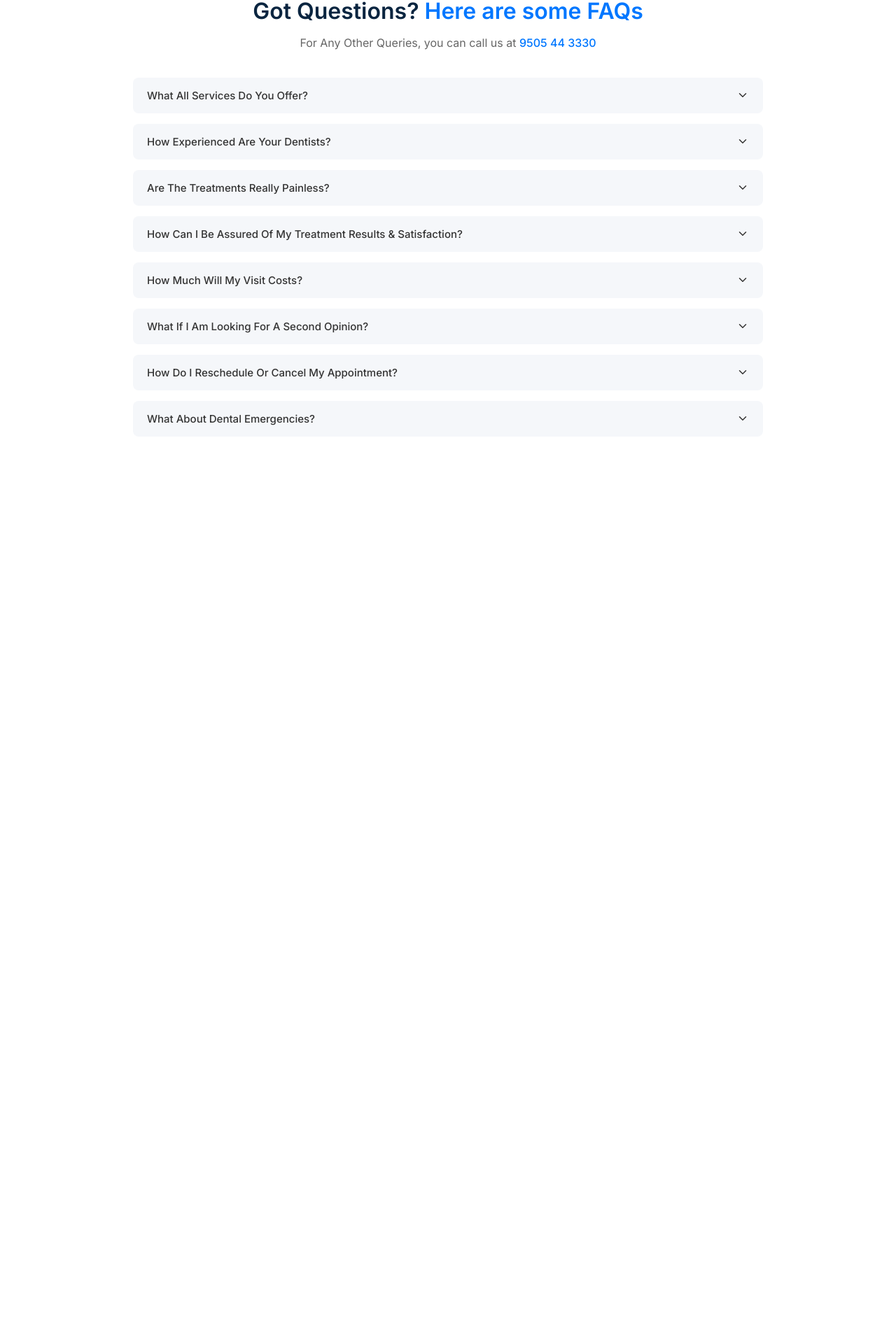
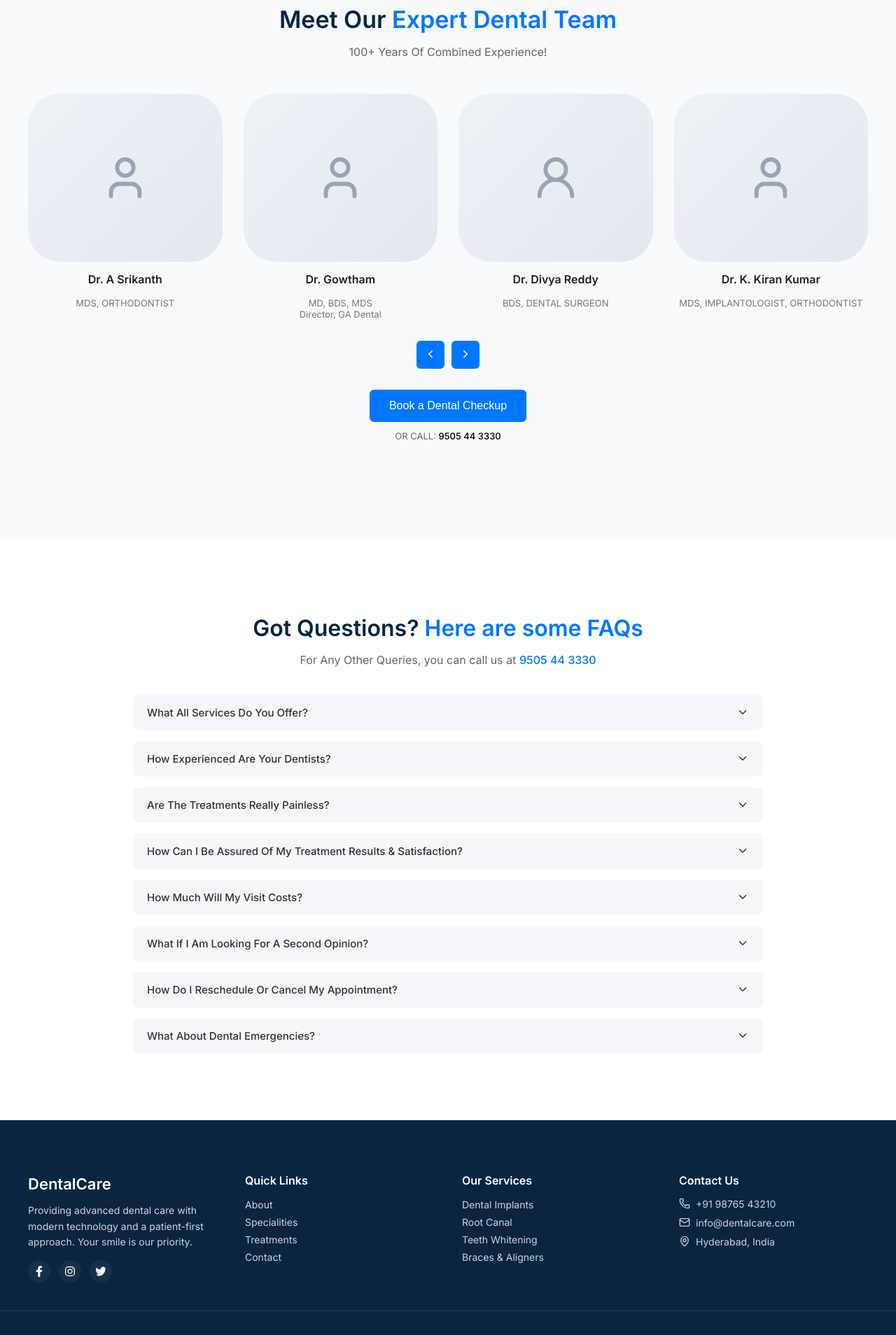
Before and after one commit to Arzun-Rzn/dental-clinic, a React (Vite) app: page / in a window 1280 px wide. Shown: the part 1737-3645 px from the top of the page at 70% size. Before the commit the page ends 2456 px from the top, so only its background shows below. Built offline with nearby package versions, Linux system fonts and the light colour scheme.

Commit message:
added footer and doctors

```diff
--- a/package.json
+++ b/package.json
@@ -13,6 +13,7 @@
     "lucide-react": "^1.14.0",
     "react": "^19.2.5",
     "react-dom": "^19.2.5",
+    "react-icons": "^5.6.0",
     "swiper": "^12.1.4"
   },
   "devDependencies": {
--- a/src/components/Doctors.jsx
+++ b/src/components/Doctors.jsx
@@ -1,11 +1,70 @@
-import React from 'react'
+import { ChevronLeft, ChevronRight, User, UserRound } from "lucide-react";
+import "../styles/Doctors.css";
 
-const Doctors = () => {
+function Doctors() {
+  const doctors = [
+    {
+      name: "Dr. A Srikanth",
+      role: "MDS, ORTHODONTIST",
+      gender: "male",
+    },
+    {
+      name: "Dr. Gowtham",
+      role: "MD, BDS, MDS\nDirector, GA Dental",
+      gender: "male",
+    },
+    {
+      name: "Dr. Divya Reddy",
+      role: "BDS, DENTAL SURGEON",
+      gender: "female",
+    },
+    {
+      name: "Dr. K. Kiran Kumar",
+      role: "MDS, IMPLANTOLOGIST, ORTHODONTIST",
+      gender: "male",
+    },
+  ];
+
   return (
-    <div>
+    <div className="doctors">
+      <div className="doctors-container">
 
+        <h2>
+          Meet Our <span>Expert Dental Team</span>
+        </h2>
+        <p>100+ Years Of Combined Experience!</p>
+
+        <div className="doctors-grid">
+          {doctors.map((doc, index) => (
+            <div className="doctor-card" key={index}>
+
+              <div className="img-wrapper placeholder">
+                {doc.gender === "female" ? (
+                  <UserRound size={70} />
+                ) : (
+                  <User size={70} />
+                )}
+              </div>
+
+              <h3>{doc.name}</h3>
+              <span>{doc.role}</span>
+            </div>
+          ))}
+        </div>
+
+        <div className="slider-controls">
+          <button><ChevronLeft size={18} /></button>
+          <button><ChevronRight size={18} /></button>
+        </div>
+
+        <div className="cta">
+          <button className="cta-btn">Book a Dental Checkup</button>
+          <p>OR CALL: <span>9505 44 3330</span></p>
+        </div>
+
+      </div>
     </div>
-  )
+  );
 }
 
-export default Doctors
+export default Doctors;
--- a/src/components/Footer.jsx
+++ b/src/components/Footer.jsx
@@ -1,11 +1,78 @@
-import React from 'react'
+import { Phone, Mail, MapPin } from "lucide-react";
+import { FaFacebookF, FaInstagram, FaTwitter } from "react-icons/fa";
 
-const Footer = () => {
+import "../styles/Footer.css";
+
+function Footer() {
   return (
-    <div>
+    <footer className="footer">
+      <div className="footer-container">
 
-    </div>
-  )
+        {/* COLUMN 1 */}
+        <div className="footer-col">
+          <h2 className="footer-logo">DentalCare</h2>
+          <p>
+            Providing advanced dental care with modern technology and a
+            patient-first approach. Your smile is our priority.
+          </p>
+
+          <div className="socials">
+            <FaFacebookF />
+            <FaInstagram />
+            <FaTwitter />
+          </div>
+        </div>
+
+        {/* COLUMN 2 */}
+        <div className="footer-col">
+          <h3>Quick Links</h3>
+          <ul>
+            <li>About</li>
+            <li>Specialities</li>
+            <li>Treatments</li>
+            <li>Contact</li>
+          </ul>
+        </div>
+
+        {/* COLUMN 3 */}
+        <div className="footer-col">
+          <h3>Our Services</h3>
+          <ul>
+            <li>Dental Implants</li>
+            <li>Root Canal</li>
+            <li>Teeth Whitening</li>
+            <li>Braces & Aligners</li>
+          </ul>
+        </div>
+
+        {/* COLUMN 4 */}
+        <div className="footer-col">
+          <h3>Contact Us</h3>
+
+          <div className="contact-item">
+            <Phone size={16} />
+            <span>+91 98765 43210</span>
+          </div>
+
+          <div className="contact-item">
+            <Mail size={16} />
+            <span>info@dentalcare.com</span>
+          </div>
+
+          <div className="contact-item">
+            <MapPin size={16} />
+            <span>Hyderabad, India</span>
+          </div>
+        </div>
+
+      </div>
+
+      {/* BOTTOM */}
+      <div className="footer-bottom">
+        <p>© 2026 DentalCare. All rights reserved.</p>
+      </div>
+    </footer>
+  );
 }
 
-export default Footer
+export default Footer;
--- /dev/null
+++ b/src/styles/Doctors.css
@@ -0,0 +1,191 @@
+.doctors {
+  padding: 90px 0;
+  background: #f8fafc;
+}
+
+.doctors-container {
+  max-width: 1200px;
+  margin: 0 auto;
+  padding: 0 20px;
+  text-align: center;
+}
+
+/* HEADING */
+.doctors h2 {
+  font-size: 34px;
+  font-weight: 600;
+  color: #0a2540;
+  margin-bottom: 10px;
+}
+
+.doctors h2 span {
+  color: #0077ff;
+}
+
+.doctors p {
+  color: #666;
+  margin-bottom: 50px;
+}
+
+/* GRID */
+.doctors-grid {
+  display: grid;
+  grid-template-columns: repeat(4, 1fr);
+  gap: 30px;
+}
+
+/* CARD */
+.doctor-card {
+  transition: all 0.35s ease;
+  cursor: pointer;
+}
+
+/* IMAGE WRAPPER (COMMON) */
+.img-wrapper {
+  border-radius: 46px;
+  overflow: hidden;
+  height: 240px;
+
+  display: flex;
+  align-items: center;
+  justify-content: center;
+
+  position: relative;
+}
+
+/* PLACEHOLDER STYLE */
+.img-wrapper.placeholder {
+  background: linear-gradient(135deg, #eef2f7, #e3e8ef);
+  color: #9aa4b2;
+
+  transition: all 0.3s ease;
+}
+
+/* ICON */
+.img-wrapper svg {
+  transition: all 0.35s ease;
+}
+
+/* IMAGE (FUTURE USE) */
+.img-wrapper img {
+  width: 100%;
+  height: 100%;
+  object-fit: cover;
+
+  filter: grayscale(100%);
+  transition: all 0.4s ease;
+}
+
+/* 🔥 HOVER EFFECTS */
+
+/* CARD LIFT */
+.doctor-card:hover {
+  transform: translateY(-10px);
+}
+
+/* PLACEHOLDER HOVER */
+.doctor-card:hover .img-wrapper.placeholder {
+  background: linear-gradient(135deg, #dbeafe, #bfdbfe);
+}
+
+/* ICON ANIMATION */
+.doctor-card:hover .img-wrapper svg {
+  transform: scale(1.15);
+  color: #0077ff;
+}
+
+/* IMAGE HOVER (for future) */
+.doctor-card:hover img {
+  filter: grayscale(0%);
+  transform: scale(1.08);
+}
+
+/* GLOW OVERLAY */
+.img-wrapper::after {
+  content: "";
+  position: absolute;
+  inset: 0;
+  background: rgba(0, 119, 255, 0.15);
+  opacity: 0;
+  transition: opacity 0.3s ease;
+}
+
+.doctor-card:hover .img-wrapper::after {
+  opacity: 1;
+}
+
+/* TEXT */
+.doctor-card h3 {
+  margin-top: 15px;
+  font-size: 16px;
+  font-weight: 600;
+  color: #222;
+}
+
+.doctor-card span {
+  display: block;
+  font-size: 13px;
+  color: #777;
+  margin-top: 5px;
+  white-space: pre-line;
+}
+
+/* CONTROLS */
+.slider-controls {
+  margin: 30px 0;
+  display: flex;
+  justify-content: center;
+  gap: 10px;
+}
+
+.slider-controls button {
+  width: 40px;
+  height: 40px;
+  border: none;
+  background:#0077ff;
+  color: #fff;
+  border-radius: 6px;
+  cursor: pointer;
+
+  transition: all 0.25s ease;
+}
+
+.slider-controls button:hover {
+  background: #12273f;
+  transform: scale(1.1);
+}
+
+/* CTA */
+.cta {
+  margin-top: 30px;
+}
+
+.cta-btn {
+  padding: 14px 28px;
+  background: #0077ff;
+  color: #fff;
+  border: none;
+  border-radius: 6px;
+
+  font-size: 16px;
+  cursor: pointer;
+
+  transition: all 0.3s ease;
+}
+
+.cta-btn:hover {
+  background: #0d243f;
+  transform: translateY(-2px);
+  box-shadow: 0 8px 20px rgba(0, 119, 255, 0.25);
+}
+
+.cta p {
+  margin-top: 12px;
+  font-size: 13px;
+  color: #666;
+}
+
+.cta span {
+  color: #000000;
+  font-weight: 500;
+}
--- /dev/null
+++ b/src/styles/Footer.css
@@ -0,0 +1,100 @@
+.footer {
+  background: #0a2540;
+  color: #fff;
+  padding-top: 60px;
+}
+
+/* CONTAINER */
+.footer-container {
+  max-width: 1200px;
+  margin: 0 auto;
+  padding: 0 20px;
+
+  display: grid;
+  grid-template-columns: repeat(4, 1fr);
+  gap: 40px;
+}
+
+/* LOGO */
+.footer-logo {
+  font-size: 22px;
+  font-weight: 600;
+  margin-bottom: 10px;
+}
+
+/* TEXT */
+.footer-col p {
+  font-size: 14px;
+  color: #cbd5e1;
+  line-height: 1.6;
+}
+
+/* HEADINGS */
+.footer-col h3 {
+  margin-bottom: 15px;
+  font-size: 16px;
+  font-weight: 600;
+}
+
+/* LINKS */
+.footer-col ul {
+  list-style: none;
+  padding: 0;
+}
+
+.footer-col ul li {
+  font-size: 14px;
+  color: #cbd5e1;
+  margin-bottom: 8px;
+  cursor: pointer;
+  transition: color 0.2s ease;
+}
+
+.footer-col ul li:hover {
+  color: #ffffff;
+}
+
+/* SOCIAL ICONS */
+.socials {
+  display: flex;
+  gap: 12px;
+  margin-top: 15px;
+}
+
+.socials svg {
+  font-size: 16px;
+  cursor: pointer;
+
+  padding: 8px;
+  border-radius: 50%;
+  background: rgba(255, 255, 255, 0.05);
+
+  transition: all 0.25s ease;
+}
+
+.socials svg:hover {
+  background: #0077ff;
+  transform: translateY(-3px) scale(1.1);
+}
+
+/* CONTACT */
+.contact-item {
+  display: flex;
+  align-items: center;
+  gap: 8px;
+  margin-bottom: 10px;
+
+  font-size: 14px;
+  color: #cbd5e1;
+}
+
+/* BOTTOM */
+.footer-bottom {
+  text-align: center;
+  margin-top: 40px;
+  padding: 20px 0;
+  border-top: 1px solid rgba(255, 255, 255, 0.1);
+
+  font-size: 13px;
+  color: #94a3b8;
+}
```
Also changed, not shown: 1 other file (tests, documents, lock files or other folders).
